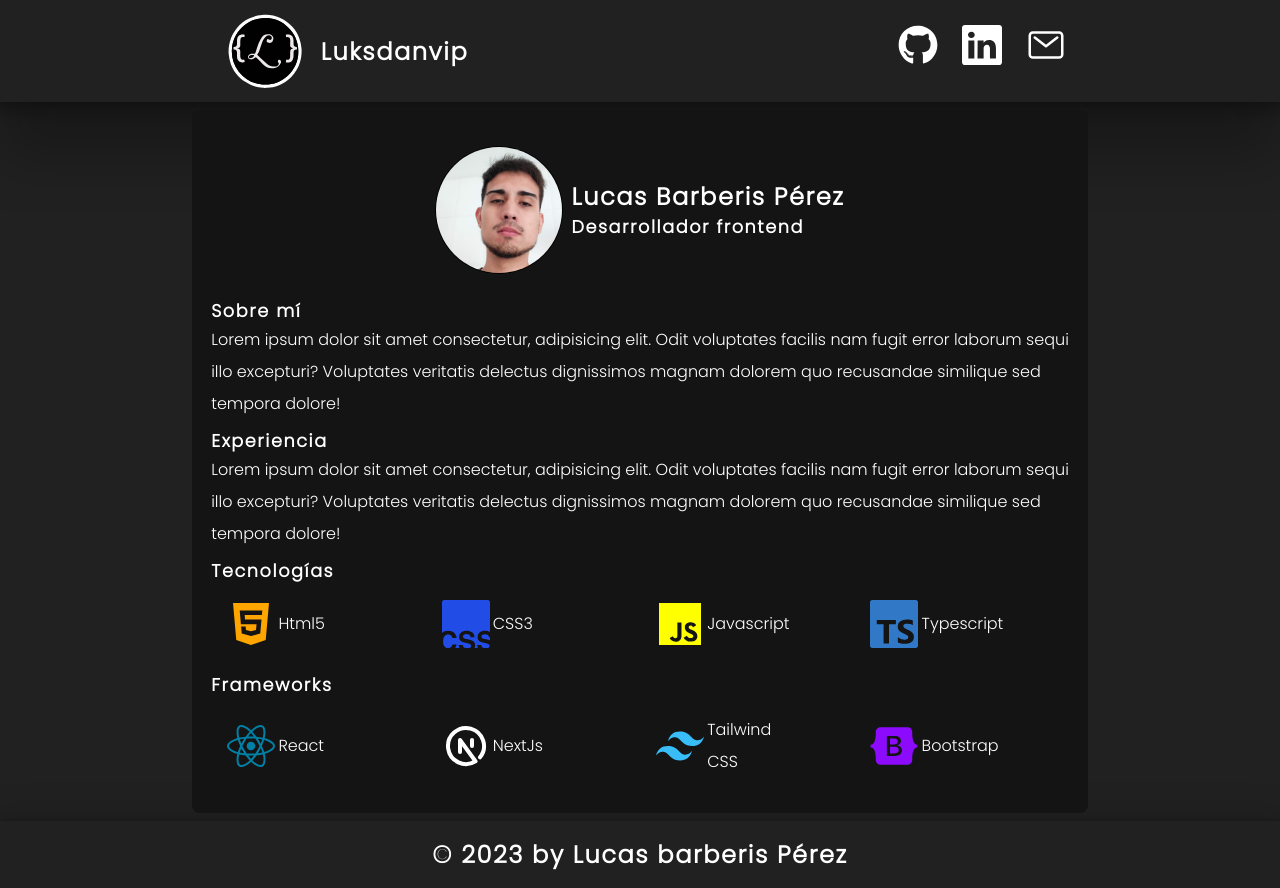
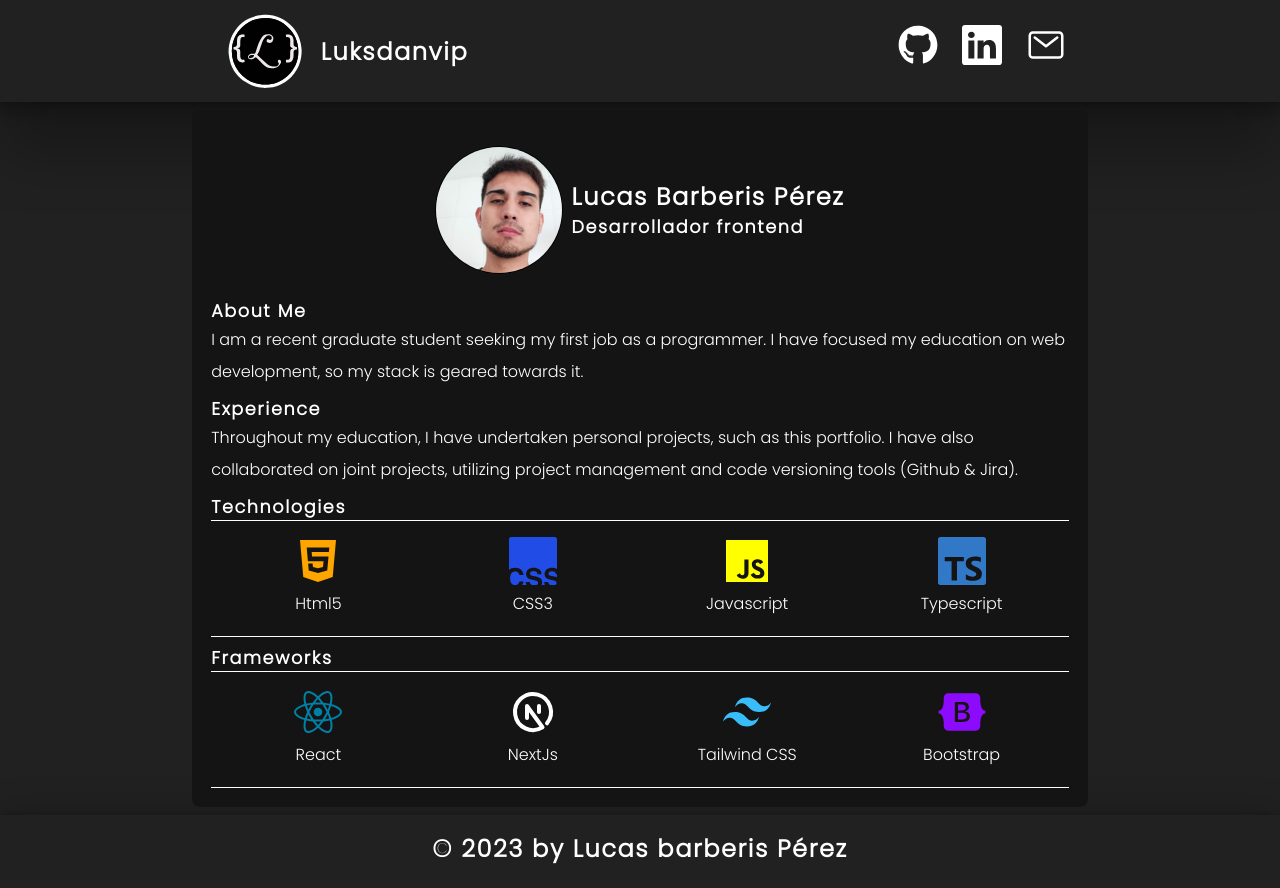
Before and after one commit to LucasBarberisPerez/portfolio, a React (Vite) app: page / in a window 1280 px wide. Built offline with nearby package versions, Linux system fonts and the light colour scheme.

Commit message:
Added i18next for EN & ES translations

```diff
--- a/package.json
+++ b/package.json
@@ -10,8 +10,11 @@
     "preview": "vite preview"
   },
   "dependencies": {
+    "i18next": "^23.8.1",
+    "i18next-browser-languagedetector": "^7.2.0",
     "react": "^18.2.0",
     "react-dom": "^18.2.0",
+    "react-i18next": "^14.0.1",
     "react-icons": "^4.12.0"
   },
   "devDependencies": {
--- a/src/components/layout/footer/Footer.tsx
+++ b/src/components/layout/footer/Footer.tsx
@@ -1,7 +1,8 @@
 export default function Footer() {
+  const currentYear = new Date().getFullYear();
   return (
     <footer>
-      <h1>© 2023 by Lucas barberis Pérez</h1>
+      <h1>{`© ${currentYear} by Lucas barberis Pérez`}</h1>
     </footer>
   );
 }
--- a/src/components/layout/header/Header.tsx
+++ b/src/components/layout/header/Header.tsx
@@ -1,23 +1,32 @@
 import { FaGithub } from "react-icons/fa";
 import { BsLinkedin } from "react-icons/bs";
 import { IoMailOutline } from "react-icons/io5";
+import Constants from "../../../lib/Constants";
 
 export default function Header() {
   return (
     <header>
       <div className="header-banner">
-        <img
-          className="profile-pic"
-          src="/lks-logo.svg"
-          alt="ProfilePic"
-        />
+        <img className="profile-pic" src="/lks-logo.svg" alt="ProfilePic" />
         <h1>Luksdanvip</h1>
       </div>
       <nav>
         <ul>
-          <li><a href="https://github.com/Luksdanvip-OG"><FaGithub/></a></li>
-          <li><a href=""><BsLinkedin/></a></li>
-          <li><a href="mailto:lucasbarberisperez@gmail.com"><IoMailOutline/></a></li>
+          <li>
+            <a href={Constants.URL_GITHUB}>
+              <FaGithub />
+            </a>
+          </li>
+          <li>
+            <a href={Constants.URL_LINKEDIN}>
+              <BsLinkedin />
+            </a>
+          </li>
+          <li>
+            <a href={Constants.URL_MAIL}>
+              <IoMailOutline />
+            </a>
+          </li>
         </ul>
       </nav>
     </header>
--- a/src/components/pages/Home.tsx
+++ b/src/components/pages/Home.tsx
@@ -11,8 +11,11 @@ import { IoLogoJavascript } from "react-icons/io5";
 import { SiTypescript } from "react-icons/si";
 import { SiTailwindcss } from "react-icons/si";
 import { FaBootstrap } from "react-icons/fa";
+import { useTranslation } from "react-i18next";
 
 export default function Home() {
+  const [t] = useTranslation("global");
+
   return (
     <>
       <section className="info-card">
@@ -22,23 +25,17 @@ export default function Home() {
           name="Lucas Barberis Pérez"
         />
         <CardSection
-          title="Sobre mí"
-          text="Lorem ipsum dolor sit amet consectetur, adipisicing elit. Odit
-          voluptates facilis nam fugit error laborum sequi illo excepturi?
-          Voluptates veritatis delectus dignissimos magnam dolorem quo
-          recusandae similique sed tempora dolore!"
+          title={t("about.title")}
+          text={t("about.description")}
         />
         <CardSection
-          title="Experiencia"
-          text="Lorem ipsum dolor sit amet consectetur, adipisicing elit. Odit
-          voluptates facilis nam fugit error laborum sequi illo excepturi?
-          Voluptates veritatis delectus dignissimos magnam dolorem quo
-          recusandae similique sed tempora dolore!"
+          title={t("experience.title")}
+          text={t("experience.description")}
         />
 
         <div className="card-section">
-          <h3>Tecnologías</h3>
-          <div>
+          <h3>{t("technology.title")}</h3>
+          <div className="technology-container">
             <div className="technology-description">
               <FaHtml5 className="html5" />
               <p>Html5</p>
@@ -60,9 +57,9 @@ export default function Home() {
         </div>
         <div className="card-section">
           <h3>Frameworks</h3>
-          <div>
+          <div className="technology-container">
             <div className="technology-description">
-              <FaReact className="react"/>
+              <FaReact className="react" />
               <p>React</p>
             </div>
             <div className="technology-description">
@@ -77,7 +74,6 @@ export default function Home() {
               <FaBootstrap className="boostrap" />
               <p>Bootstrap</p>
             </div>
-
           </div>
         </div>
       </section>
--- a/src/css/card.css
+++ b/src/css/card.css
@@ -27,7 +27,7 @@ section.info-card div.intro {
 section.info-card div.card-section {
   width: 100%;
 }
-section.info-card div.card-section div {
+section.info-card div.card-section div.technology-container {
   width: 100%;
   display: grid;
   grid-template-columns: repeat(4, 1fr);
@@ -47,7 +47,7 @@ section.info-card div.card-section div {
     height: 7rem;
   }
 
-  section.info-card div.card-section div {
+  section.info-card div.card-section div.technology-container {
     grid-template-columns: repeat(2, 1fr);
   }
 }
--- a/src/css/technologies.css
+++ b/src/css/technologies.css
@@ -1,31 +1,34 @@
-.javascript{
+.javascript {
   color: yellow;
 }
-.typescript{
-    color: #3178C6;
+.typescript {
+  color: #3178c6;
 }
-.css{
-    color: #214CE5;
+.css {
+  color: #214ce5;
 }
-.html5{
+.html5 {
   color: orange;
 }
 
-.tailwind{
-    color: #38BDF8;
+.tailwind {
+  color: #38bdf8;
 }
-.boostrap{
-    color: #8D0BFD;
+.boostrap {
+  color: #8d0bfd;
 }
-.react{
-    color: #017FA5;
+.react {
+  color: #017fa5;
 }
 
-div.technology-description{
-    width: 100%;
+div.technology-description {
   padding: 1rem;
   display: flex;
+  flex-direction: column;
   justify-content: center;
   align-items: center;
   gap: 0.2rem;
+  border: 1px white solid;
+  border-inline-start: none;
+  border-inline-end: none;
 }
--- /dev/null
+++ b/src/lib/Constants.ts
@@ -0,0 +1,5 @@
+const URL_LINKEDIN = "https://www.linkedin.com/in/lucas-barberis-pérez-9281352a7/";
+const URL_GITHUB = "https://github.com/Luksdanvip-OG/";
+const URL_MAIL = "mailto:lucasbarberisperez@gmail.com";
+
+export default { URL_GITHUB, URL_LINKEDIN, URL_MAIL };
--- /dev/null
+++ b/src/locale/en/global.json
@@ -0,0 +1,5 @@
+{
+    "about": {"title": "About Me", "description":"I am a recent graduate student seeking my first job as a programmer. I have focused my education on web development, so my stack is geared towards it."},
+    "experience":{"title":"Experience", "description":"Throughout my education, I have undertaken personal projects, such as this portfolio. I have also collaborated on joint projects, utilizing project management and code versioning tools (Github & Jira)."},
+    "technology":{"title":"Technologies"}
+    }
--- /dev/null
+++ b/src/locale/es/global.json
@@ -0,0 +1,5 @@
+{
+    "about": {"title": "Sobre mí", "description":"Soy un estudiante recién graduado en busca de mi primer empleo como programador, he enfocado mi formación en el desarrollo web, por lo que mi stack esta enfocado al mismo.  "},
+    "experience":{"title":"Experiencia", "description":"Durante mi formación, he realizado proyectos personales, como este portfolio, tambien he colaborado en proyectos conjuntos, utilizando herramientas de gestión de proyecto y versionado del código (Github & Jira)."},
+    "technology":{"title":"Tecnologías"}
+}
--- a/src/main.tsx
+++ b/src/main.tsx
@@ -1,8 +1,23 @@
-import React from 'react'
-import ReactDOM from 'react-dom/client'
-import App from './App.tsx'
-ReactDOM.createRoot(document.getElementById('root')!).render(
+import React from "react";
+import ReactDOM from "react-dom/client";
+import App from "./App.tsx";
+import i18next from "i18next";
+import { I18nextProvider } from "react-i18next";
+
+import global_es from "./locale/es/global.json";
+import global_en from "./locale/en/global.json";
+import LanguageDetector from "i18next-browser-languagedetector/cjs";
+
+i18next.use(LanguageDetector).init({
+  fallbackLng: "en",
+  interpolation: { escapeValue: false },
+  resources: { es: { global: global_es }, en: { global: global_en } },
+});
+
+ReactDOM.createRoot(document.getElementById("root")!).render(
   <React.StrictMode>
-    <App />
-  </React.StrictMode>,
-)
+    <I18nextProvider i18n={i18next}>
+      <App />
+    </I18nextProvider>
+  </React.StrictMode>
+);
```
Also changed, not shown: 1 other file (tests, documents, lock files or other folders). Lines whose indentation alone changed are shown as unchanged.
